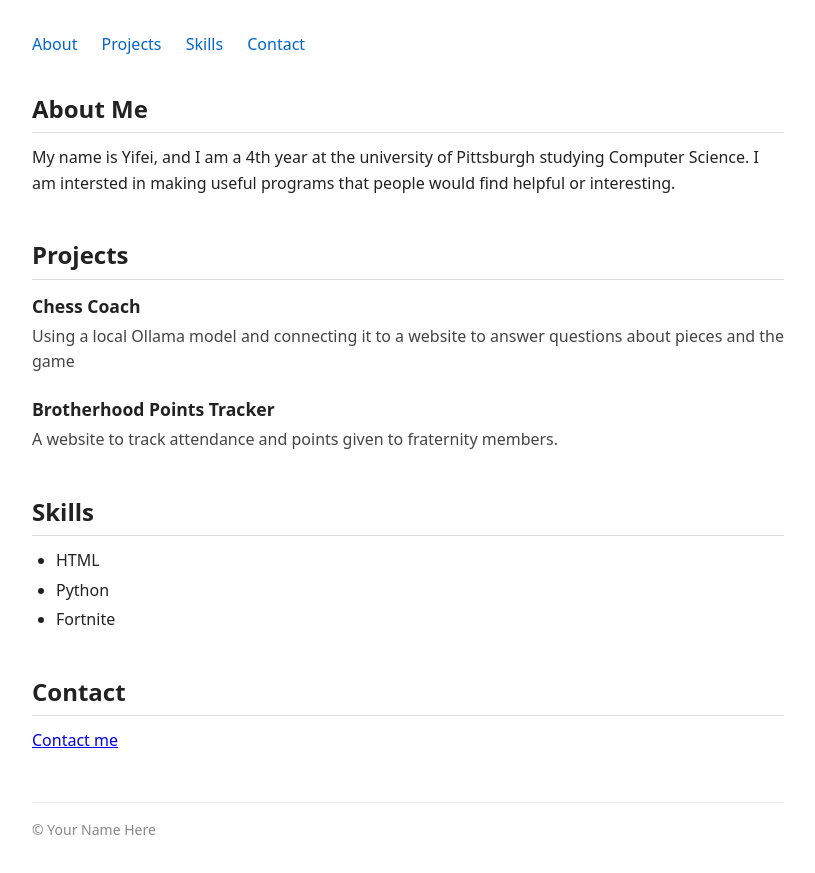
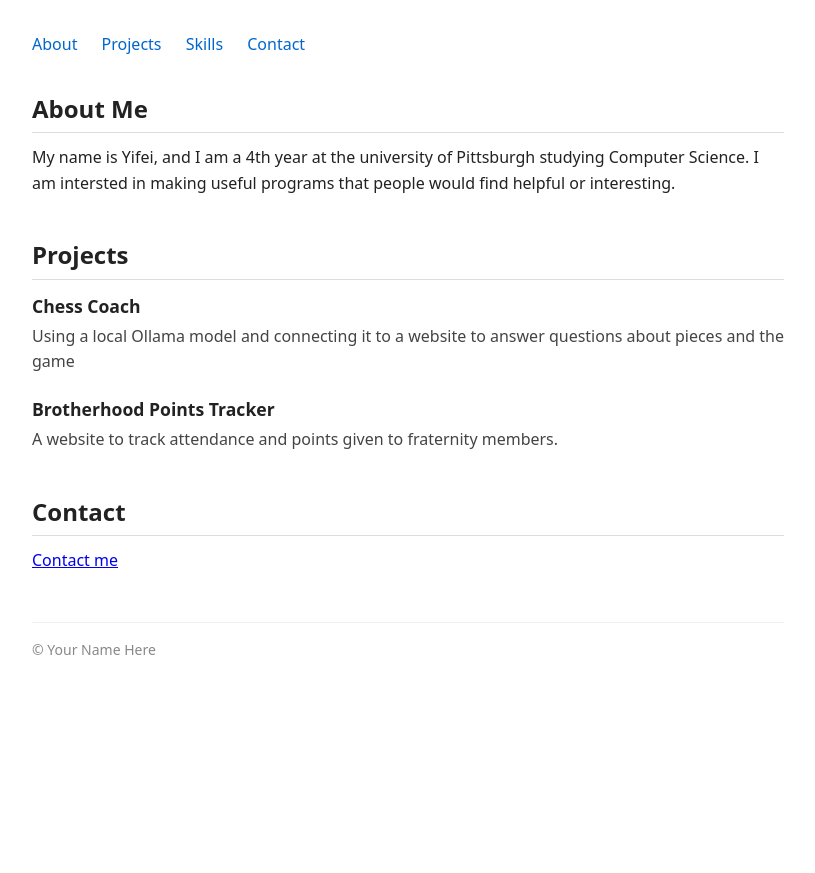
Before and after one commit to YifeiTi/1530-assignment3, a plain HTML site: page index.html in a window 1280 px wide. Shown: the whole page, without its empty margins (232-1047 px from the left). After the commit the page ends 800 px from the top, so only its background shows below. Drawn offline with Linux system fonts and the light colour scheme.

Commit message:
check actions fails

```diff
--- a/index.html
+++ b/index.html
@@ -49,13 +49,6 @@
       <!-- TODO: Add at least 2 project entries using the structure above -->
     </section>
 
-    <section id="skills">
-      <h2>Skills</h2>
-      <ul>
-        <!-- Example skill - TODO: replace -->
-        <li>HTML</li>
-        <li>Python</li>
-        <li>Fortnite</li>
 
         <!-- TODO: Add a second skill here -->
         <!-- TODO: Add a third skill here -->
```
